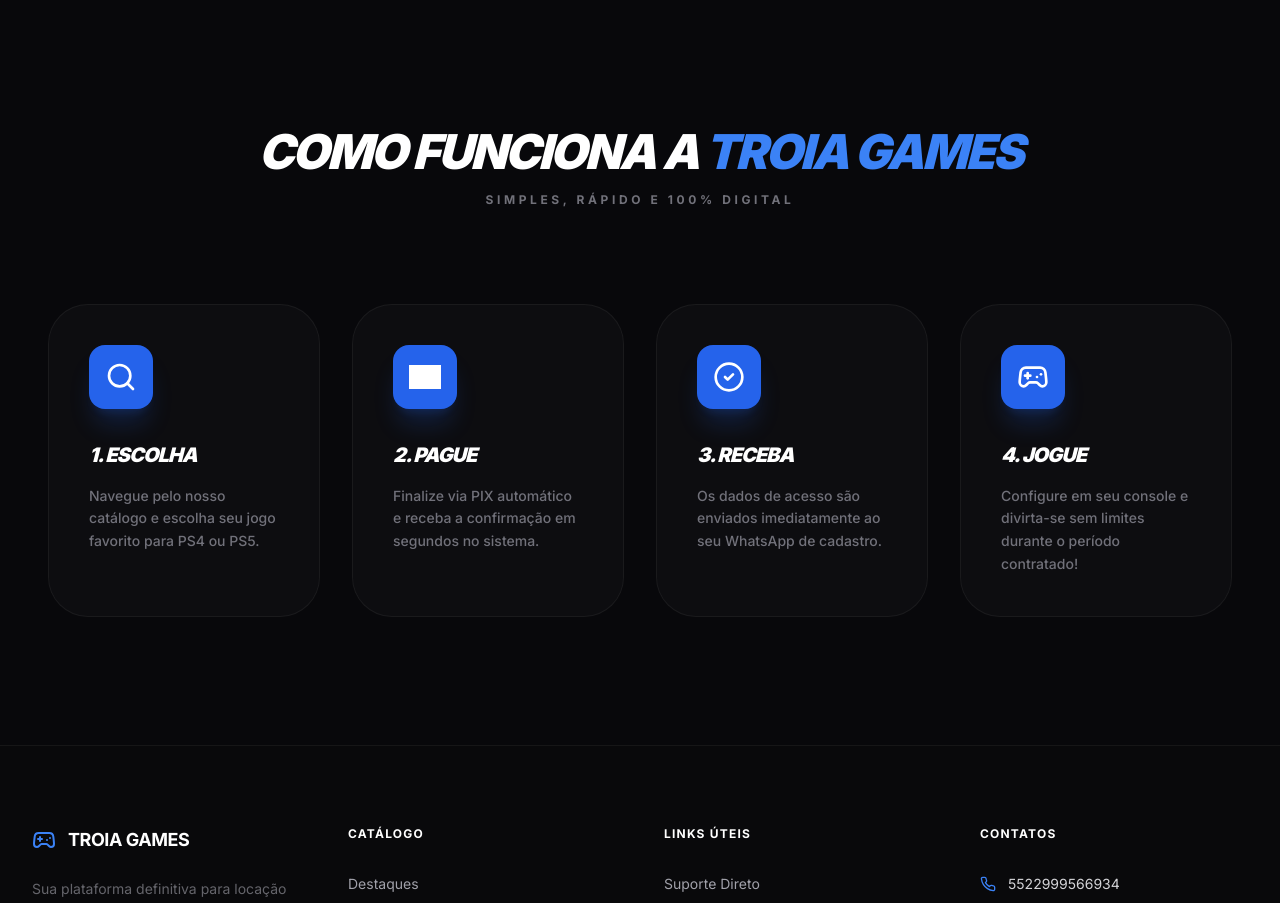
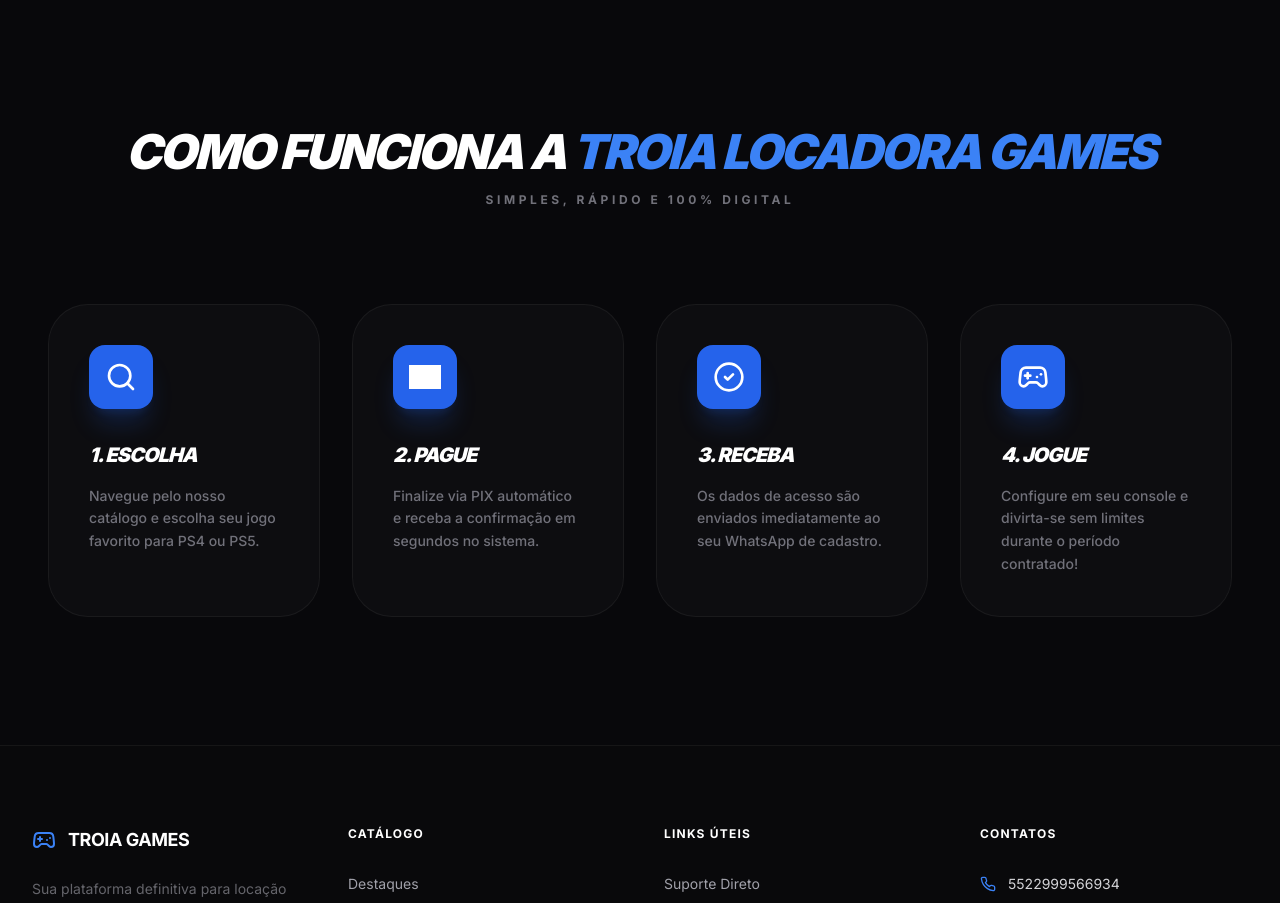
Before and after one commit to geovannegamer600-a11y/Tr-ia-TESTE, a React (Vite) app: page / in a window 1280 px wide. Shown: the part 2120-3023 px from the top of the page. Built offline with nearby package versions, Linux system fonts and the light colour scheme; grey boxes are pictures that could not be loaded.

Commit message:
Update Home.tsx

```diff
--- a/pages/Home.tsx
+++ b/pages/Home.tsx
@@ -123,7 +123,7 @@
       <section id="como-funciona" className="py-20 md:py-32 border-t border-white/5 relative overflow-hidden bg-zinc-950/30 scroll-mt-20">
         <div className="max-w-7xl mx-auto px-6 md:px-8 lg:px-12">
           <div className="text-center mb-16 md:mb-24">
-             <h2 className="text-3xl md:text-5xl font-black text-white uppercase italic tracking-tighter mb-4">COMO FUNCIONA A <span className="text-blue-500">TROIA GAMES</span></h2>
+             <h2 className="text-3xl md:text-5xl font-black text-white uppercase italic tracking-tighter mb-4">COMO FUNCIONA A <span className="text-blue-500">TROIA LOCADORA GAMES</span></h2>
              <p className="text-zinc-500 font-bold uppercase tracking-[0.3em] text-[10px] md:text-xs">Simples, Rápido e 100% Digital</p>
           </div>
 
```
